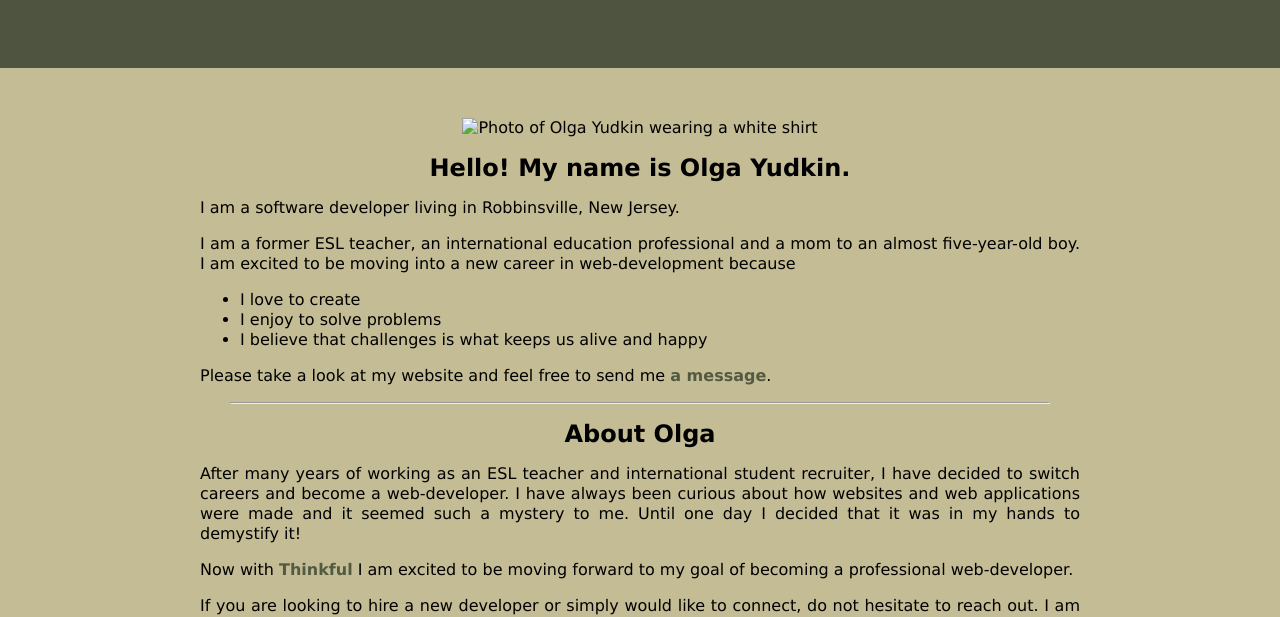
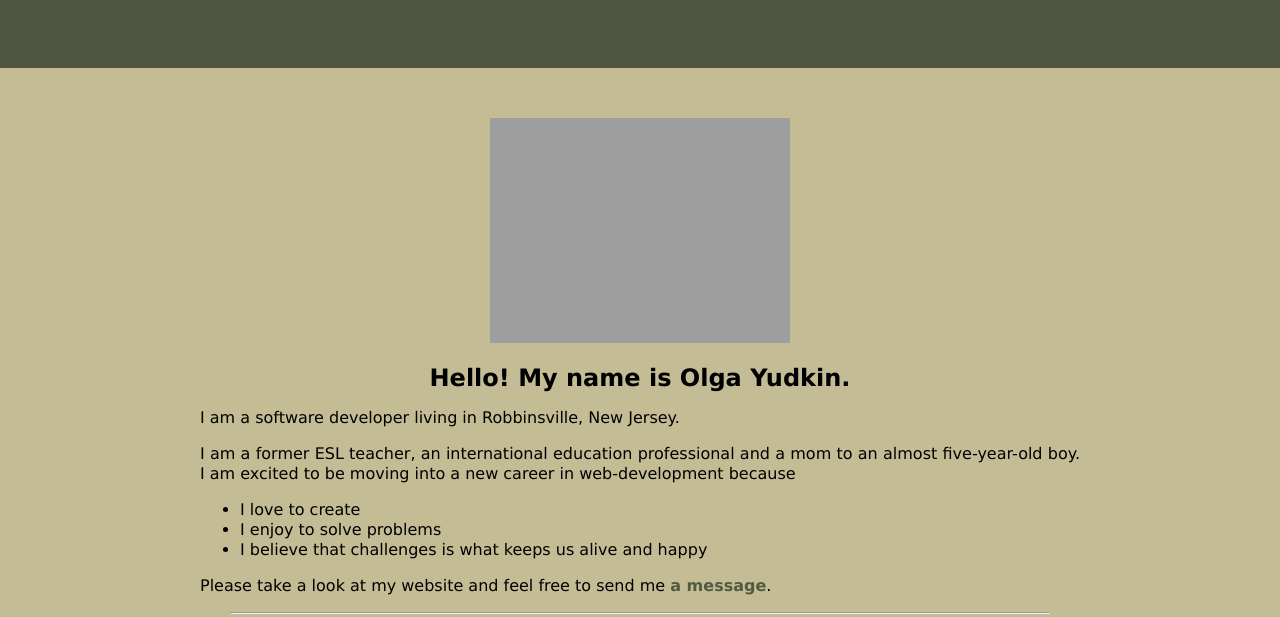
Before and after one commit to cvtqx/About-Me, a plain HTML site: page index.html in a window 1280 px wide. Shown: the part 182-799 px from the top of the page. Drawn offline with nearby package versions, Linux system fonts and the light colour scheme; the site is published under a folder, as on GitHub Pages, so addresses that start at the root find nothing.

Commit message:
updated img link

```diff
--- a/index.html
+++ b/index.html
@@ -17,7 +17,7 @@
     <main>
         <article>
             <div class = "image">
-                <img src="/images/my-photo-vertical.jpg" alt="Photo of Olga Yudkin wearing a white shirt" width="300"/>
+                <img src="images/my-photo-vertical.jpg" alt="Photo of Olga Yudkin wearing a white shirt" width="300"/>
             </div>
             <div>
                 <h2>Hello! My name is Olga Yudkin.</h2>
```
Also changed, not shown: 1 other file.
